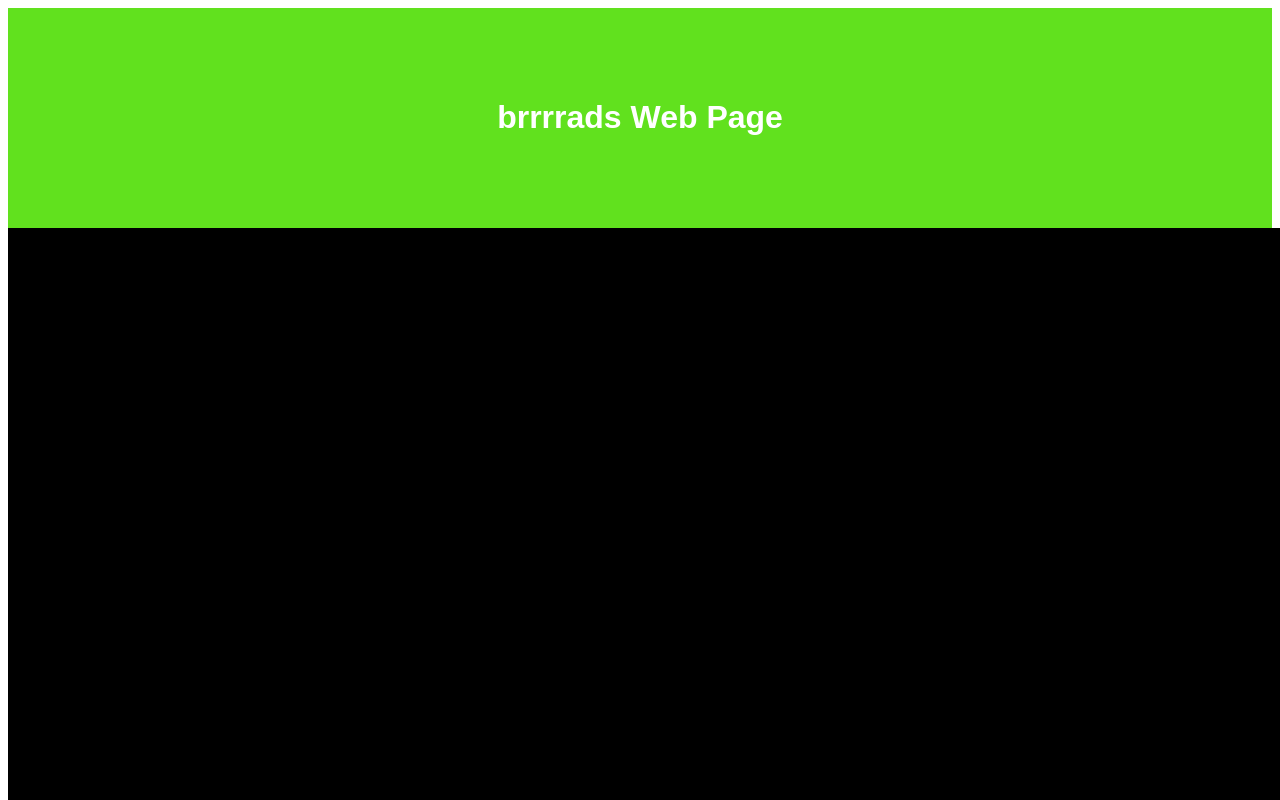
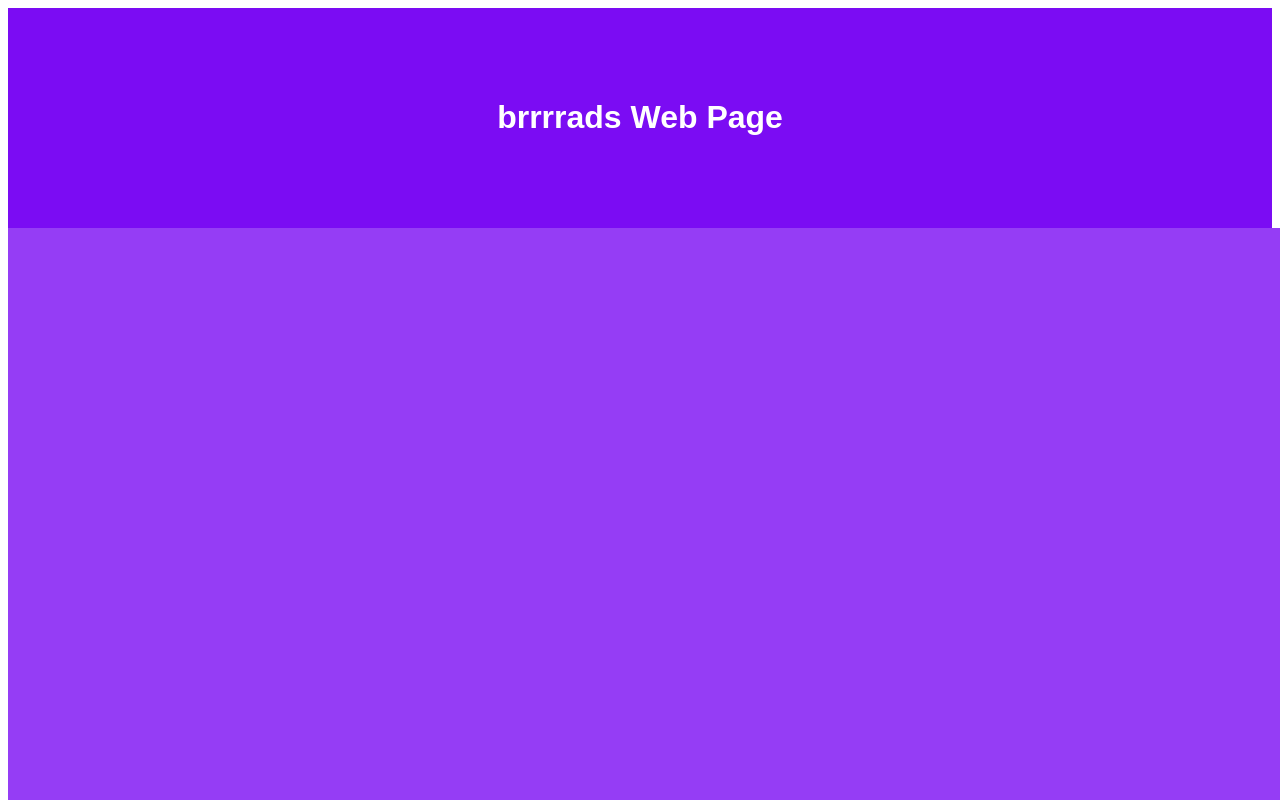
Before and after one commit to Brrrrad/gamedev2024brad, a plain HTML site: page public/index.html in a window 1280 px wide. Shown: the top 800 px of the page. Drawn offline with Linux system fonts and the light colour scheme.

Commit message:
Update index.html

```diff
--- a/public/index.html
+++ b/public/index.html
@@ -10,13 +10,13 @@
             font-family: Arial, sans-serif;
         }
         header {
-            background-color: #61e11e;
+            background-color: #7b0cf3;
             color: #fff;
             padding: 70px;
             text-align: center;
         }
         nav {
-            background-color: #000000;
+            background-color: #953DF5;
             padding: 700px;
         }
         nav ul {
```
